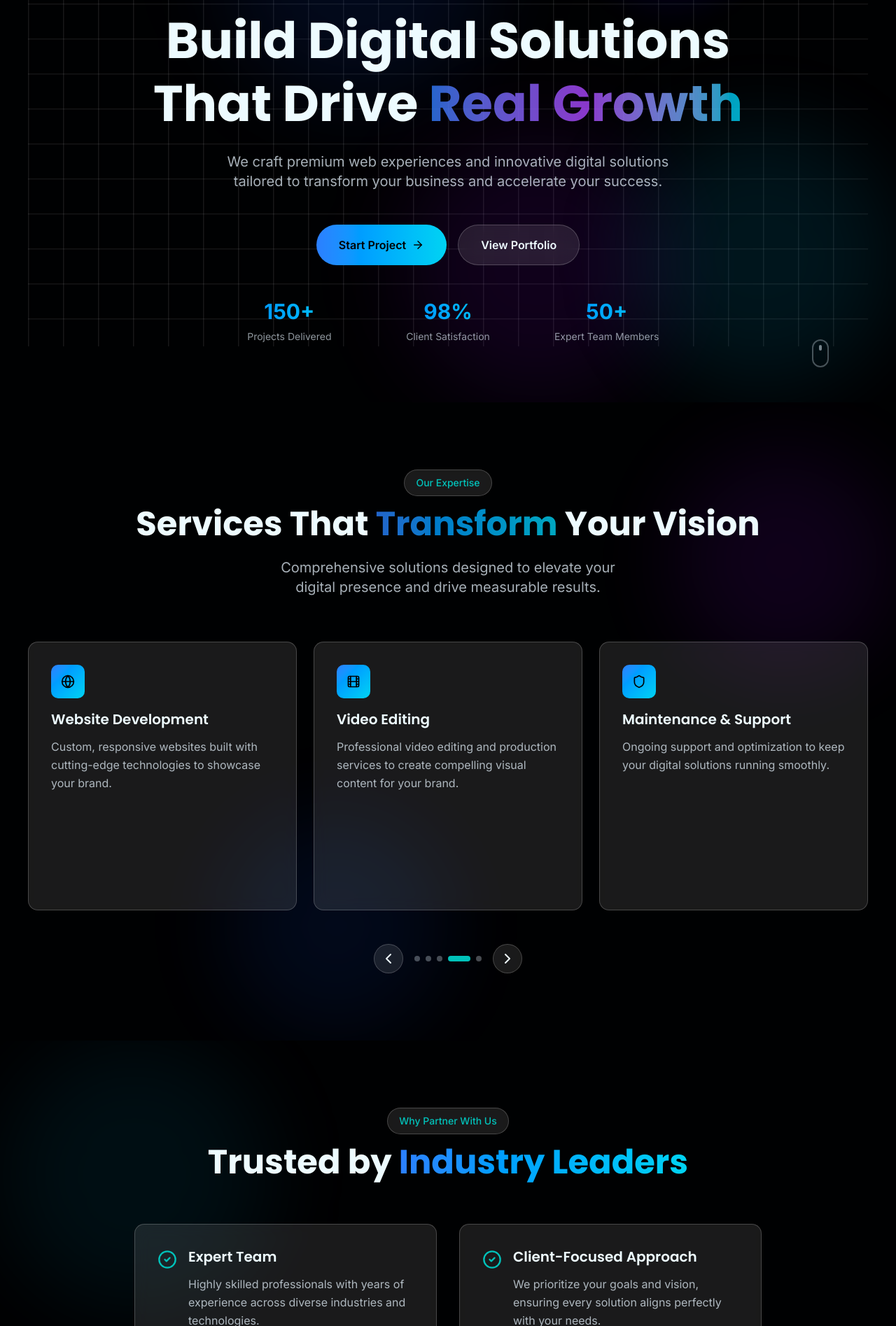
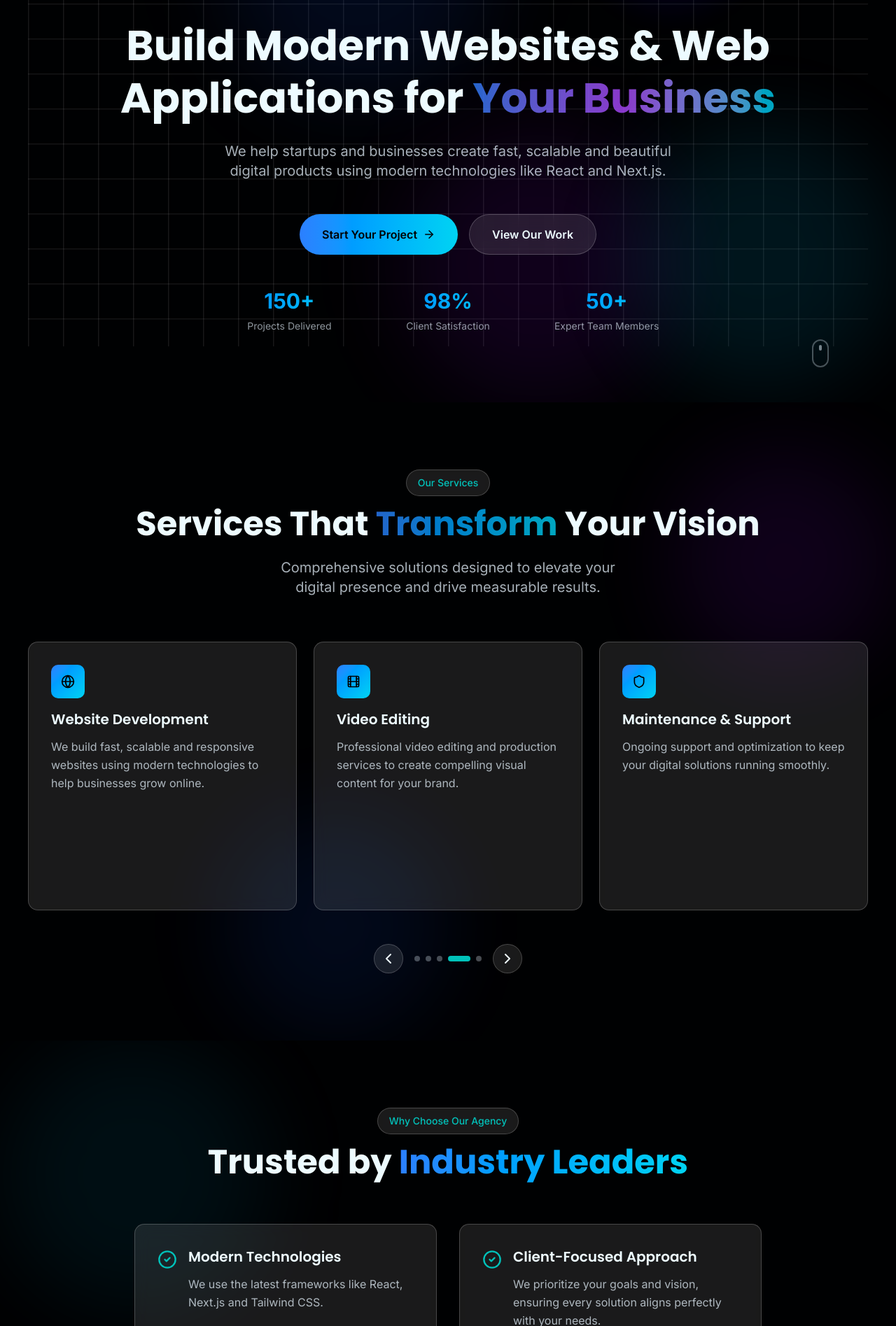
Before and after one commit to Pulkit7668/Agency-website-Frontend-, a Next.js app: page / in a window 1280 px wide. Shown: the part 225-2120 px from the top of the page at 70% size. Built offline with nearby package versions, Linux system fonts and the light colour scheme.

Commit message:
Update some headings and subtitles

```diff
--- a/components/hero.tsx
+++ b/components/hero.tsx
@@ -57,22 +57,25 @@ s
           </span>
         </div>
 
-        <h1 className="text-3xl xs:text-4xl sm:text-5xl md:text-6xl lg:text-7xl font-bold text-foreground mb-4 sm:mb-6 text-balance leading-tight animate-slide-up" style={{ animationDelay: '0.2s' }}>
-          Build Digital Solutions That Drive <span className="bg-linear-to-r from-blue-500 via-purple-500 to-cyan-400 text-transparent bg-clip-text animate-pulse-slow">Real Growth</span>
+        <h1 className="text-3xl xs:text-4xl sm:text-5xl md:text-6xl font-bold text-foreground mb-4 sm:mb-6 text-balance leading-tight animate-slide-up" style={{ animationDelay: '0.2s' }}>
+          {/* Build Digital Solutions That Drive <span className="bg-linear-to-r from-blue-500 via-purple-500 to-cyan-400 text-transparent bg-clip-text animate-pulse-slow">Real Growth</span> */}
+          Build Modern Websites & Web Applications for  <span className="bg-linear-to-r from-blue-500 via-purple-500 to-cyan-400 text-transparent bg-clip-text animate-pulse-slow">Your Business</span>
+
         </h1>
 
         <p className="text-base sm:text-lg md:text-xl text-foreground/70 mb-8 sm:mb-12 max-w-2xl mx-auto text-balance animate-slide-up px-2" style={{ animationDelay: '0.3s' }}>
-          We craft premium web experiences and innovative digital solutions tailored to transform your business and accelerate your success.
+          {/* We craft premium web experiences and innovative digital solutions tailored to transform your business and accelerate your success. */}
+          We help startups and businesses create fast, scalable and beautiful digital products using modern technologies like React and Next.js.
         </p>
 
         <div className="flex flex-col sm:flex-row gap-3 sm:gap-4 justify-center mb-8 sm:mb-12 animate-slide-up px-2" style={{ animationDelay: '0.4s' }}>
           <button onClick={handleStartProject} className="px-6 sm:px-8 py-3 sm:py-4 bg-linear-to-r from-blue-500 to-cyan-400 text-black font-semibold rounded-full hover:shadow-2xl hover:shadow-blue-500/50 transition-all duration-300 flex items-center justify-center gap-2 group hover:scale-105 relative cursor-pointer text-sm sm:text-base">
-            <span className="relative z-10">Start Project</span>
+            <span className="relative z-10">Start Your Project</span>
             <ArrowRight size={18} className="relative z-10 group-hover:translate-x-2 transition-transform sm:block hidden" />
           </button>
           <button onClick={handleViewPortfolio} className="px-6 sm:px-8 py-3 sm:py-4 glass rounded-full text-foreground font-semibold hover:bg-white/30 transition-all duration-300 hover:scale-105 group relative cursor-pointer text-sm sm:text-base">
             <span className="relative">
-              View Portfolio
+              View Our Work
             </span>
           </button>
         </div>
--- a/components/services.tsx
+++ b/components/services.tsx
@@ -16,13 +16,13 @@ const services = [
     icon: Globe,
     title: 'Website Development',
     description:
-      'Custom, responsive websites built with cutting-edge technologies to showcase your brand.',
+      'We build fast, scalable and responsive websites using modern technologies to help businesses grow online.',
   },
   {
     icon: Zap,
-    title: 'Web Applications',
+    title: 'Frontend Development',
     description:
-      'Powerful, scalable web apps designed to streamline operations and boost productivity.',
+      'Beautiful and interactive user interfaces built with React, Tailwind CSS and modern frameworks.',
   },
   {
     icon: Smartphone,
@@ -98,7 +98,7 @@ export function Services() {
         {/* Header */}
         <div className="text-center mb-12 sm:mb-16">
           <span className="inline-block px-4 py-2 glass rounded-full text-xs sm:text-sm font-medium text-accent mb-4 animate-slide-down hover:scale-105 transition-transform">
-            Our Expertise
+            Our Services
           </span>
           <h2 className="text-2xl sm:text-4xl md:text-5xl font-bold text-foreground mb-4 sm:mb-6 text-balance animate-slide-up" style={{ animationDelay: '0.1s' }}>
             Services That <span className="bg-linear-to-r from-blue-500 to-cyan-400 text-transparent bg-clip-text animate-pulse-slow">Transform</span> Your Vision
--- a/components/why-choose-us.tsx
+++ b/components/why-choose-us.tsx
@@ -4,9 +4,9 @@ import { CheckCircle2 } from 'lucide-react';
 
 const reasons = [
   {
-    title: 'Expert Team',
+    title: 'Modern Technologies',
     description:
-      'Highly skilled professionals with years of experience across diverse industries and technologies.',
+      'We use the latest frameworks like React, Next.js and Tailwind CSS.',
   },
   {
     title: 'Client-Focused Approach',
@@ -43,7 +43,7 @@ export function WhyChooseUs() {
         {/* Header */}
         <div className="text-center mb-16">
           <span className="inline-block px-4 py-2 glass rounded-full text-sm font-medium text-accent mb-4">
-            Why Partner With Us
+            Why Choose Our Agency
           </span>
           <h2 className="text-4xl sm:text-5xl font-bold text-foreground mb-6 text-balance">
             Trusted by <span className="bg-linear-to-r from-blue-500 to-cyan-400 text-transparent bg-clip-text">Industry Leaders</span>
--- a/components/work-process.tsx
+++ b/components/work-process.tsx
@@ -66,7 +66,7 @@ export function WorkProcess() {
         {/* Header */}
         <div className="text-center mb-16">
           <span className="inline-block px-4 py-2 glass rounded-full text-sm font-medium text-accent mb-4">
-            Our Process
+            Our Working Process
           </span>
           <h2 className="text-4xl sm:text-5xl font-bold text-foreground mb-6 text-balance">
             How We <span className="bg-linear-to-r from-blue-500 to-cyan-400 text-transparent bg-clip-text">Work</span>
```
